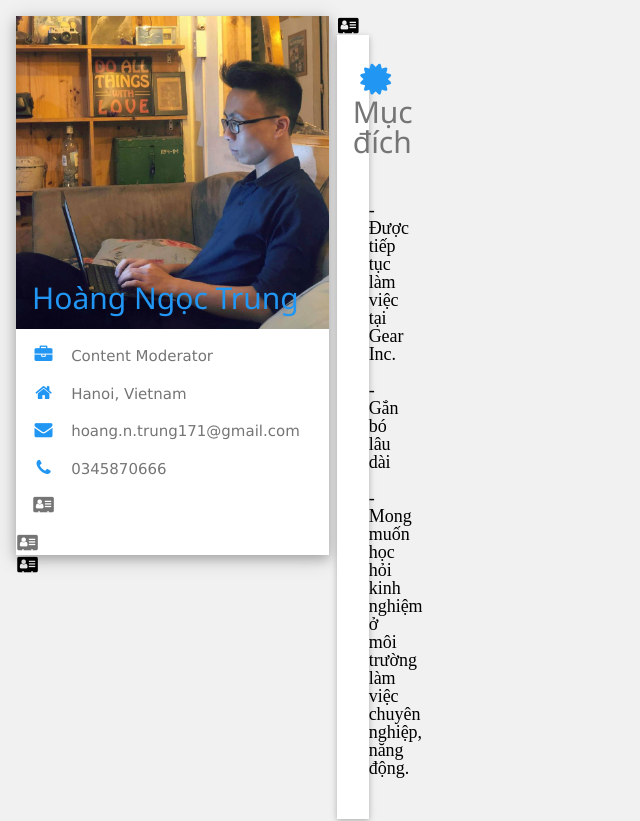
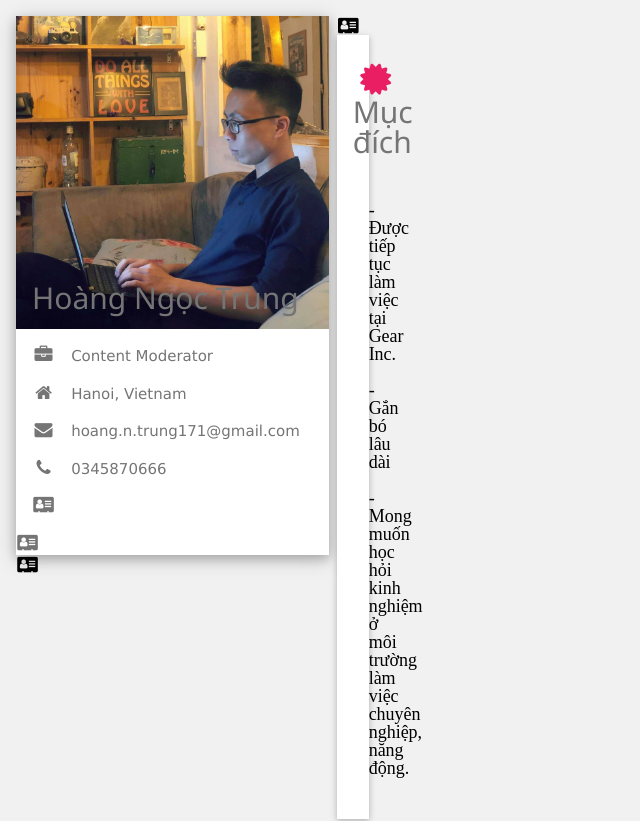
Before and after one commit to subzeroproject/content-mod-FT, a plain HTML site: page index.html in a window 1280 px wide. Shown: the top 821 px of the page, without its empty margins (0-640 px from the left). Drawn offline with Linux system fonts and the light colour scheme.

Commit message:
Update index.html

```diff
--- a/index.html
+++ b/index.html
@@ -186,7 +186,7 @@ hr{border:0;border-top:1px solid #eee;margin:20px 0}
 .w3-pale-blue,.w3-hover-pale-blue:hover{color:#000!important;background-color:#ddffff!important}
 .w3-text-red,.w3-hover-text-red:hover{color:#f44336!important}
 .w3-text-green,.w3-hover-text-green:hover{color:#4CAF50!important}
-.w3-text-blue,.w3-hover-text-blue:hover{color:#2196F3!important}
+.w3-text-pink,.w3-hover-text-blue:hover{color:#2196F3!important}
 .w3-text-yellow,.w3-hover-text-yellow:hover{color:#ffeb3b!important}
 .w3-text-white,.w3-hover-text-white:hover{color:#fff!important}
 .w3-text-black,.w3-hover-text-black:hover{color:#000!important}
@@ -196,7 +196,7 @@ hr{border:0;border-top:1px solid #eee;margin:20px 0}
 .w3-text-light-blue{color:#87CEEB!important}
 .w3-text-brown{color:#795548!important}
 .w3-text-cyan{color:#00bcd4!important}
-.w3-text-blue-grey,.w3-text-blue-gray{color:#607d8b!important}
+.w3-text-pink-grey,.w3-text-pink-gray{color:#607d8b!important}
 .w3-text-light-green{color:#8bc34a!important}
 .w3-text-indigo{color:#3f51b5!important}
 .w3-text-khaki{color:#b4aa50!important}
@@ -255,7 +255,7 @@ hr{border:0;border-top:1px solid #eee;margin:20px 0}
     <div class="w3-twothird">
 
       <div class="w3-container w3-card-2 w3-white w3-margin-bottom">
-        <h2 class="w3-text-grey w3-padding-16"><i class="fa fa-certificate fa-fw w3-margin-right w3-xxlarge w3-text-blue"></i>Mục đích</h2>
+        <h2 class="w3-text-grey w3-padding-16"><i class="fa fa-certificate fa-fw w3-margin-right w3-xxlarge w3-text-pink"></i>Mục đích</h2>
         <div class="w3-container">
           <p>- Được tiếp tục làm việc tại Gear Inc.</p>
           <p>- Gắn bó lâu dài </p>
```
